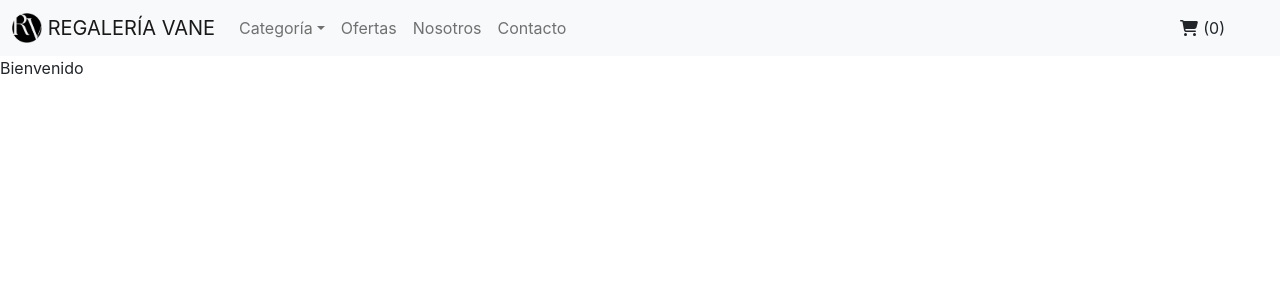
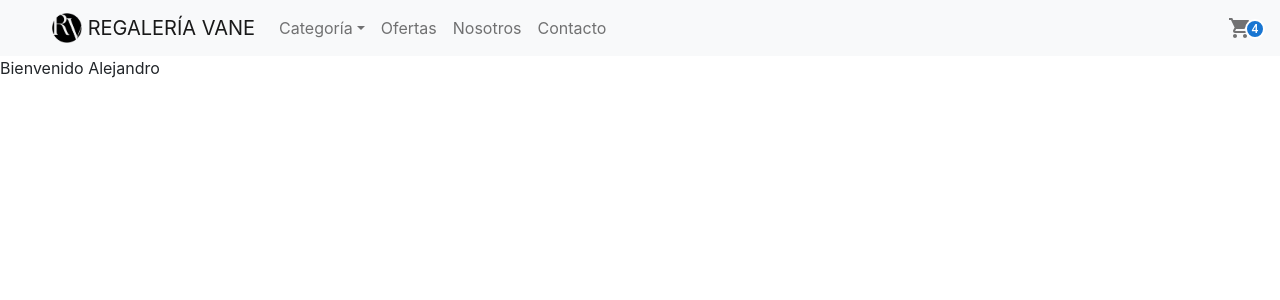
Before and after one commit to correa92/regaleriaVane, a React (Create React App) app: page / in a window 1280 px wide. Shown: the top 300 px of the page. Built offline with nearby package versions, Linux system fonts and the light colour scheme.

Commit message:
PreEntrega1 Correa Alejandro

```diff
--- a/package.json
+++ b/package.json
@@ -3,9 +3,14 @@
   "version": "0.1.0",
   "private": true,
   "dependencies": {
+    "@emotion/react": "^11.10.5",
+    "@emotion/styled": "^11.10.5",
     "@fortawesome/fontawesome-svg-core": "^6.2.1",
     "@fortawesome/free-solid-svg-icons": "^6.2.1",
     "@fortawesome/react-fontawesome": "^0.2.0",
+    "@mui/icons-material": "^5.11.0",
+    "@mui/material": "^5.11.1",
+    "@mui/styled-engine-sc": "^5.11.0",
     "@testing-library/jest-dom": "^5.16.5",
     "@testing-library/react": "^13.4.0",
     "@testing-library/user-event": "^13.5.0",
@@ -14,6 +19,7 @@
     "react-bootstrap": "^2.7.0",
     "react-dom": "^18.2.0",
     "react-scripts": "5.0.1",
+    "styled-components": "^5.3.6",
     "web-vitals": "^2.1.4"
   },
   "scripts": {
--- a/src/App.js
+++ b/src/App.js
@@ -8,7 +8,7 @@ function App() {
     <div className="App">
       <header className="App-header">
         <NavBar/>
-        <ItemListContainer />
+        <ItemListContainer nombre="Alejandro"/>
       </header>
     </div>
   );
--- a/src/components/CardWidget.js
+++ /dev/null
@@ -1,13 +0,0 @@
-import {FontAwesomeIcon} from "@fortawesome/react-fontawesome";
-import {faCartShopping} from "@fortawesome/free-solid-svg-icons";
-
-const CarWidget = ()=>{
-   return(
-     <div className="contenedor" id="cardWidget">
-        <FontAwesomeIcon icon={faCartShopping} />
-        <p>(0)</p>
-    </div>
-   )
-}
-
-export default CarWidget;
--- a/src/components/ItemListContainer.js
+++ b/src/components/ItemListContainer.js
@@ -1,8 +1,8 @@
 
-const ItemListContainer = ()=>{
+const ItemListContainer = (props)=>{
     return (
         <div className="contenedor-itemList">
-            <p>Bienvenido</p>
+            <p>Bienvenido {props.nombre}</p>
         </div>
     )
 }
--- a/src/components/NavBar.css
+++ b/src/components/NavBar.css
@@ -4,8 +4,6 @@
     margin: 0 50px 0 50px;
 }
 
-#cardWidget p{
-
-    padding: 5px;
-    margin: 0;
+.cw{
+    margin: 0 20px 0 0;
 }
--- a/src/components/NavBar.js
+++ b/src/components/NavBar.js
@@ -1,17 +1,49 @@
+import * as React from 'react';
+
+// importaciones desde bootstrap
 import Container from "react-bootstrap/Container";
 import Nav from "react-bootstrap/Nav";
 import Navbar from "react-bootstrap/Navbar";
 import NavDropdown from "react-bootstrap/NavDropdown";
 import "bootstrap/dist/css/bootstrap.min.css";
-import CarWidget from "./CardWidget";
 import "./NavBar.css";
-import img from "../img/logoRV.png";
+import Img from "../img/logoRV.png";
+
+// importaciones desde MATERIAL UI
+import Badge from '@mui/material/Badge';
+import { styled } from '@mui/material/styles';
+import IconButton from '@mui/material/IconButton';
+import ShoppingCartIcon from '@mui/icons-material/ShoppingCart';
+
+
+
+const StyledBadge = styled(Badge)(({ theme }) => ({
+  '& .MuiBadge-badge': {
+    right: -3,
+    top: 13,
+    border: `2px solid ${theme.palette.background.paper}`,
+    padding: '0 4px',
+  },
+}));
+
+function CarWidget() {
+  return (
+   <div className='cw'>
+    <IconButton aria-label="cart" href='#carrito'>
+      <StyledBadge badgeContent={4} color={'primary'}>
+        <ShoppingCartIcon />
+      </StyledBadge>
+    </IconButton>
+   </div>
+  );
+}
+
 
 const Logo = () => {
   return (
       <img
         alt="REGALERÍA VANE"
-        src={img}
+        src={Img}
         width="30"
         height="30"
         className="d-inline-block align-top"
@@ -34,11 +66,11 @@ function NavBar() {
           <Nav className="me-auto">
 
             <NavDropdown title="Categoría" id="basic-nav-dropdown">
-              <NavDropdown.Item href="#action/3.1">Decoración</NavDropdown.Item>
-              <NavDropdown.Item href="#action/3.2">Indumentaria</NavDropdown.Item>
-              <NavDropdown.Item href="#action/3.3">Combos</NavDropdown.Item>
+              <NavDropdown.Item href="#decoracion">Decoración</NavDropdown.Item>
+              <NavDropdown.Item href="#indumentaria">Indumentaria</NavDropdown.Item>
+              <NavDropdown.Item href="#combos">Combos</NavDropdown.Item>
               <NavDropdown.Divider />
-              <NavDropdown.Item href="#action/3.4">Otros...</NavDropdown.Item>
+              <NavDropdown.Item href="#otros">Otros...</NavDropdown.Item>
             </NavDropdown>
 
             <Nav.Link href="#ofertas">Ofertas</Nav.Link>
```
Also changed, not shown: 1 other file (tests, documents, lock files or other folders).
